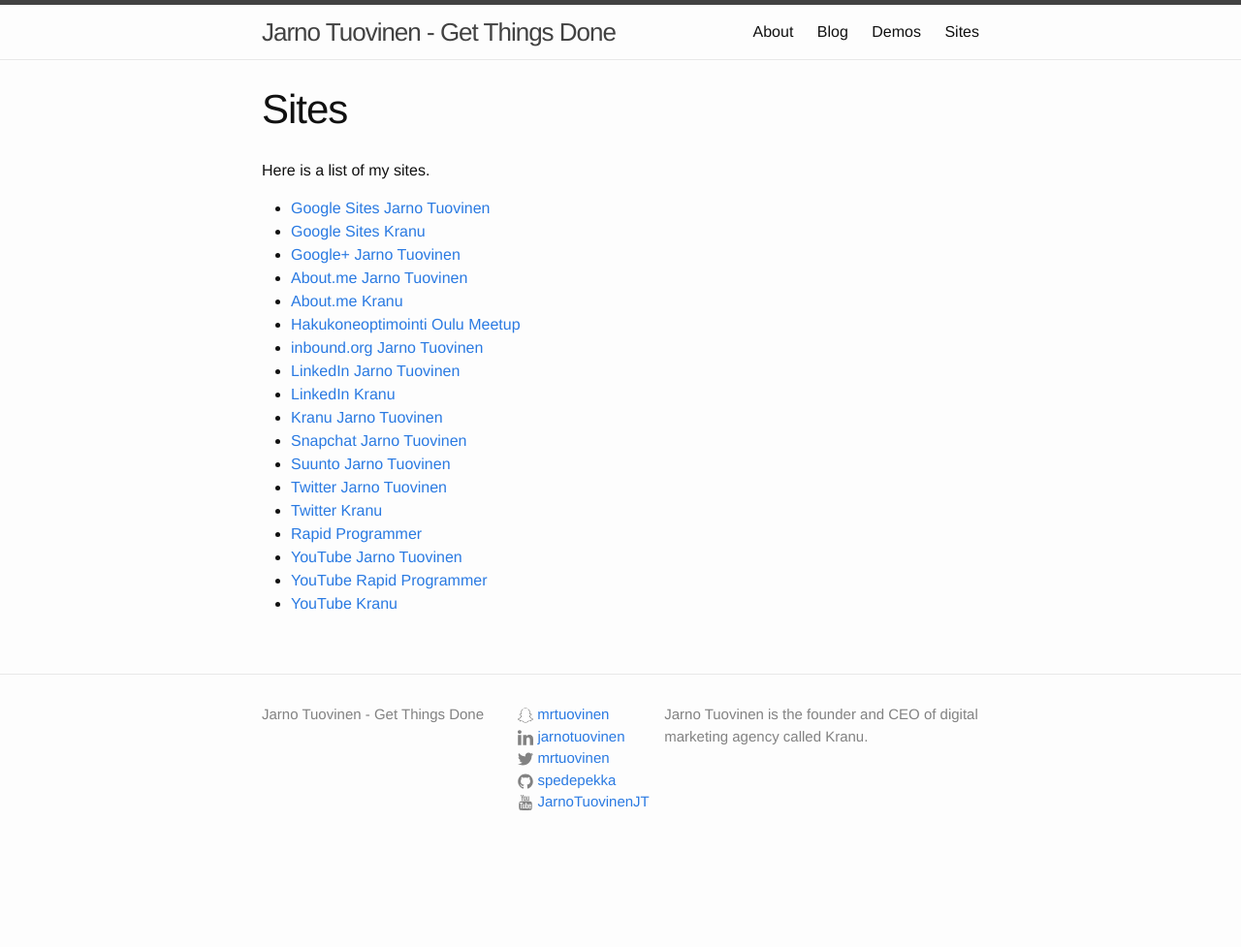
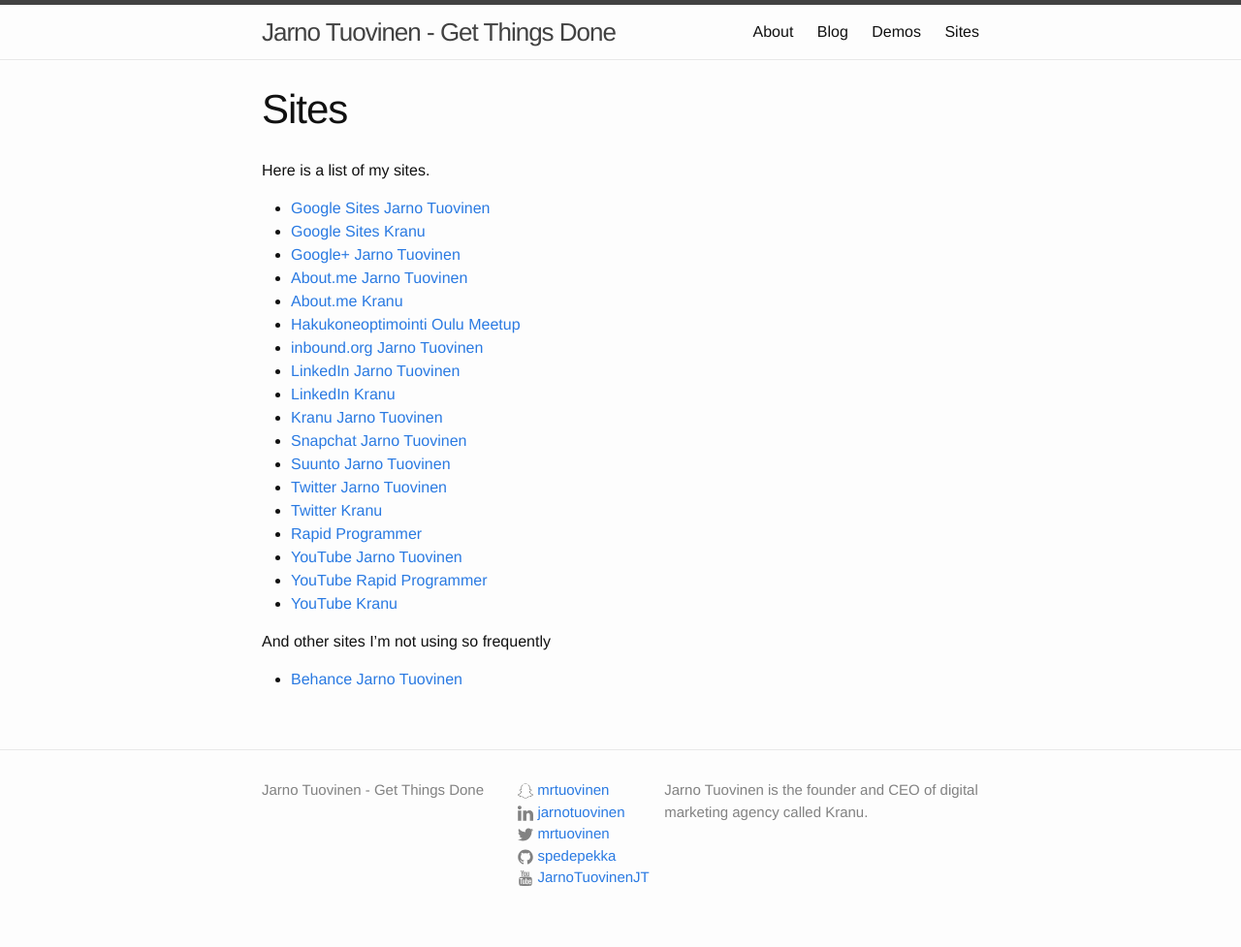
Before and after one commit to spedepekka/spedepekka.github.io, a Jekyll site: the page built from sites.md, in a window 1280 px wide. Shown: the whole page at 97% size. Built offline with Jekyll 4.4.1, drawn with Linux system fonts in a browser that asks for light colours; before the commit the page ends 900 px from its top, so only the background shows below that.

Commit message:
Add Behance

```diff
--- a/sites.md
+++ b/sites.md
@@ -27,3 +27,7 @@
 * [YouTube Jarno Tuovinen](http://www.youtube.com/c/JarnoTuovinenJT)
 * [YouTube Rapid Programmer](https://www.youtube.com/user/spedepekka)
 * [YouTube Kranu](https://www.youtube.com/channel/UCukCtPvOICLrUgzMReliTsw)
+
+And other sites I'm not using so frequently
+
+* [Behance Jarno Tuovinen](https://www.behance.net/mrtuovinen)
```
